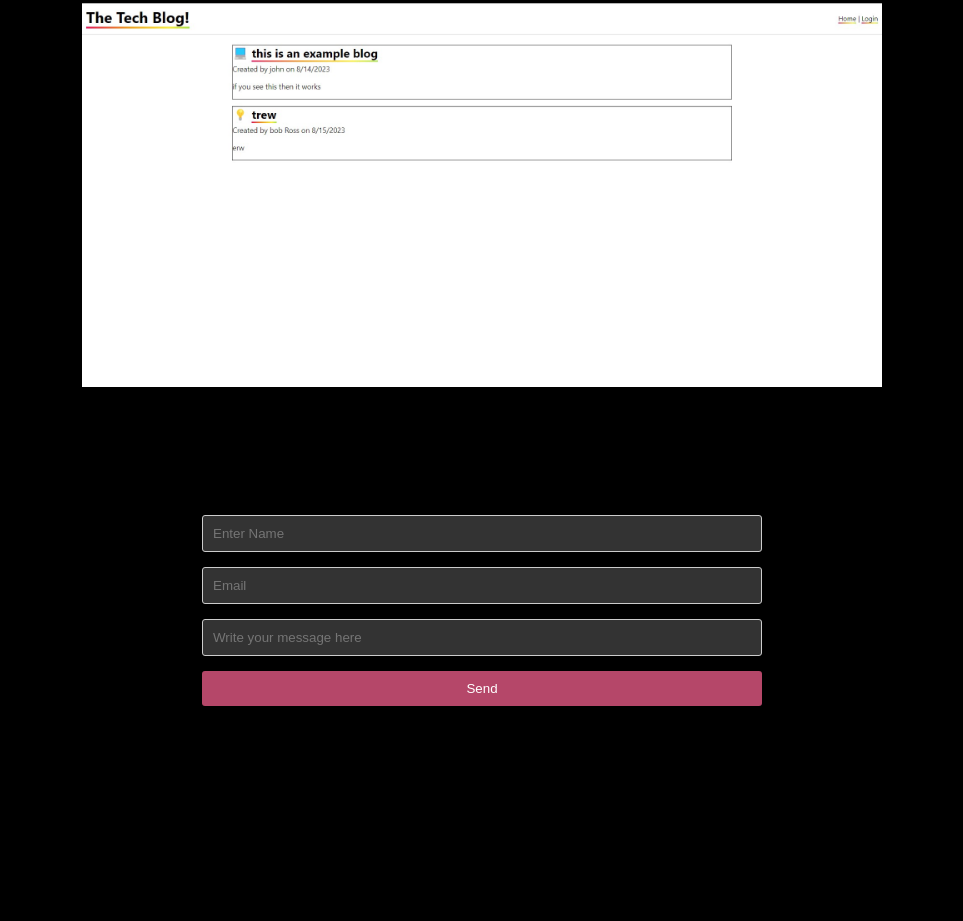
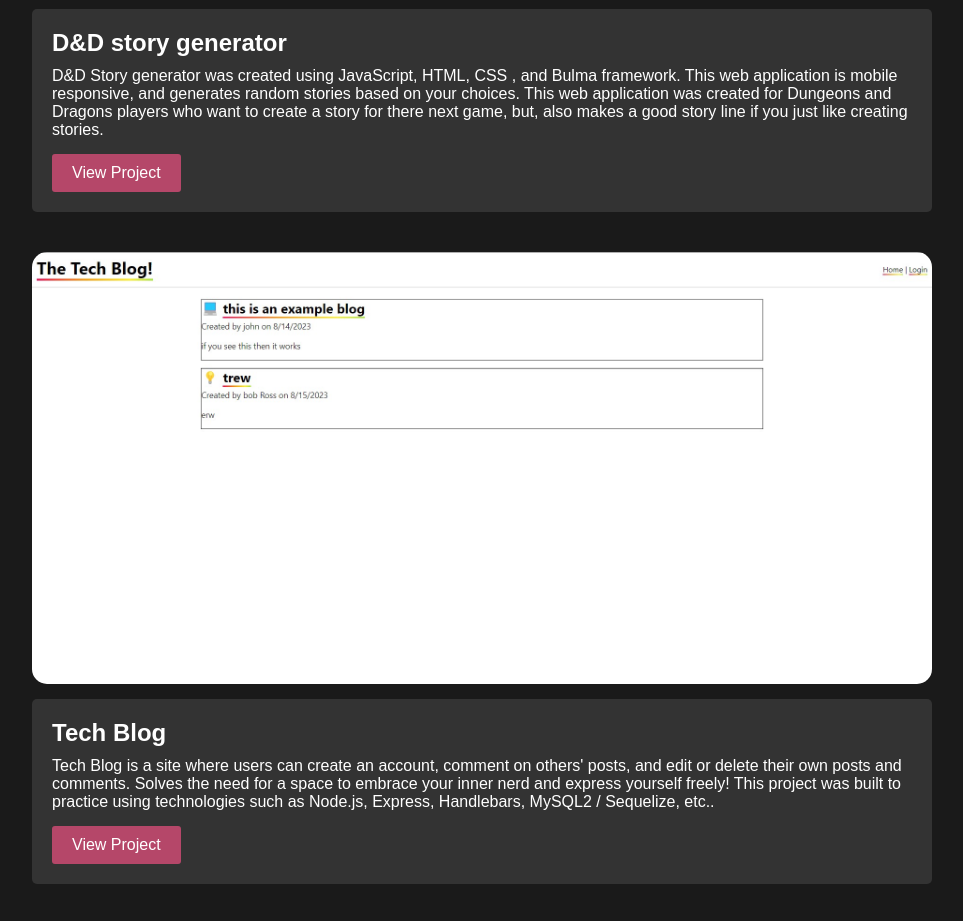
Before and after one commit to LucasWyski001/job-portfolio, a plain HTML site: page index.html in a window 1280 px wide. Shown: the part 2219-3140 px from the top of the page, without its empty margins (158-1121 px from the left). Before the commit the page ends 2945 px from the top, so only its background shows below. Drawn offline with Linux system fonts and the light colour scheme.

Commit message:
it is finished my lord

```diff
--- a/index.html
+++ b/index.html
@@ -102,29 +102,38 @@
             <img src="img/devicon/icons8-mongodb-a-cross-platform-document-oriented-database-program-48.png" alt="mongo logo">
         </div>
     </section>
-
-    <section id="my-projects">
+    <!-- projects -->
+    <div id="my-projects">
+        <div class="container">
             <h2>My Projects</h2>
             <div class="project">
-            <img src="img/project1.jpg" alt="Project 1" style="max-height: 800px; max-width: 800px;">
-            <div class="project-details">
+                <img src="img/project1.jpg" alt="Project 1">
+                <div class="project-description">
                     <h3>D&D story generator</h3>
                     <p>D&D Story generator was created using JavaScript, HTML, CSS , and Bulma framework. This web application is mobile responsive, and generates random stories based on your choices.
-                    This web application was created for Dungeons and Dragons players who want to create a story for there next game, but, also makes a good story line if you just like creating stories.
-                </p>
+                    This web application was created for Dungeons and Dragons players who want to create a story for there next game, but, also makes a good story line if you just like creating stories.</p>
+                    <a href="https://bantachristopher.github.io/DnD-quest-for-glory/" rel="noopener" target="_blank">View Project</a>
                 </div>
             </div>
+            <!-- Repeat the above structure for each project -->
+            <!-- Example for Project 2 -->
             <div class="project">
-            <img src="img/tech-blog.jpg" alt="Project 2" style="max-height: 800px; max-width: 800px;">
-            <div class="project-details">
+                <img src="img/tech-blog.jpg" alt="Project 2">
+                <div class="project-description">
                     <h3>Tech Blog</h3>
-                <p>Tech Blog is a site where users can create an account, comment on others' posts, and edit or delete their own posts and comments.
-                    Solves the need for a space to embrace your inner nerd and express yourself freely!
-                    This project was built to practice using technologies such as Node.js, Express, Handlebars, MySQL2 / Sequelize, etc..</p>
+                    <p>Tech Blog is a site where users can create an account, comment on others' posts, and edit or delete their own posts and comments. Solves the need for a space to embrace
+                         your inner nerd and express yourself freely! This project was built to practice using technologies such as Node.js, Express, Handlebars, MySQL2 / Sequelize, etc..</p>
+                    <a href="https://tech-bloggers-5fd0dafa339d.herokuapp.com/" rel="noopener" target="_blank">View Project</a>
                 </div>
             </div>
-        <!-- Add more project items as needed -->
-    </section>
+        </div>
+    </div>
+
+
+
+
+
+    <!-- projects end -->
     <div id="formContainer">
         <form action="https://formsubmit.co/lucaswyski01@gmail.com" method="POST">
             <input type="hidden" name="_subject" value="POSSIBLE JOB LES GOOOOOOOO">
--- a/style.css
+++ b/style.css
@@ -186,58 +186,77 @@ nav .fas{
 
 
 /* this next section is going to be where my projects will come into play where i will display my projects */
-#my-projects{
+
+#my-projects {
     padding: 80px 0;
     text-align: center;
+    background-color: #1a1a1a;
 }
-#my-projects h2{
+
+#my-projects h2 {
     font-size: 40px;
     font-weight: 600;
-    color:#f1f1f1;
+    color: #f1f1f1;
     margin-bottom: 30px;
 }
-.project{
-    display: inline-block;
-    margin: 20px;
-    position: relative;
-    overflow: hidden;
-}
-.project img{
-    width: 100%;
-    max-width: 100%;
-    height: auto;
-    transition: transform 0.3s;
-}
-.project-details{
-    position: absolute;
-    top: 0;
-    left: 0;
-    width: 100%;
-    height:100%;
-    background-color: rgba(0,0,0,0.8);
-    color:#f1f1f1;
+
+.project {
     display: flex;
     flex-direction: column;
-    justify-content: center;
     align-items: center;
-    opacity: 0;
-    transition: opacity 0.3s;
-    padding:20px;
+    margin-bottom: 40px;
 }
-.project-details h3{
+
+.project img {
+    width: 100%;
+    max-width: 900px;
+    max-height: 600px;
+    border-radius: 15px;
+    transition: transform 0.2s;
+}
+
+.project img:hover {
+    transform: scale(1.05);
+    box-shadow: 0px 0px 30px rgba(252, 43, 172, 0.5);
+}
+
+.project-description {
+    background-color: #333;
+    max-width: 900px;
+    max-height: 600px;
+    padding: 20px;
+    border-radius: 5px;
+    text-align: left;
+    color: white;
+    margin-top: 15px;
+}
+
+.project-description h3 {
     font-size: 24px;
     margin-bottom: 10px;
 }
-.project-details p{
+
+.project-description p {
     font-size: 16px;
-    text-align: center;
+    margin-bottom: 15px;
 }
-.project:hover img{
-    transform: scale(1.05);
+
+.project-description a {
+    display: inline-block;
+    background-color: #b54769;
+    color: white;
+    padding: 10px 20px;
+    border-radius: 3px;
+    text-decoration: none;
+    transition: background-color 0.2s;
 }
-.project:hover .project-details{
-    opacity: 1;
+
+.project-description a:hover {
+    background-color: #ff004f;
 }
+
+
+
 /* this section is for a form where people hopefully potential employers can send me emails! */
 #formContainer {
     max-width: 600px;
```
Lines whose indentation alone changed are shown as unchanged.
